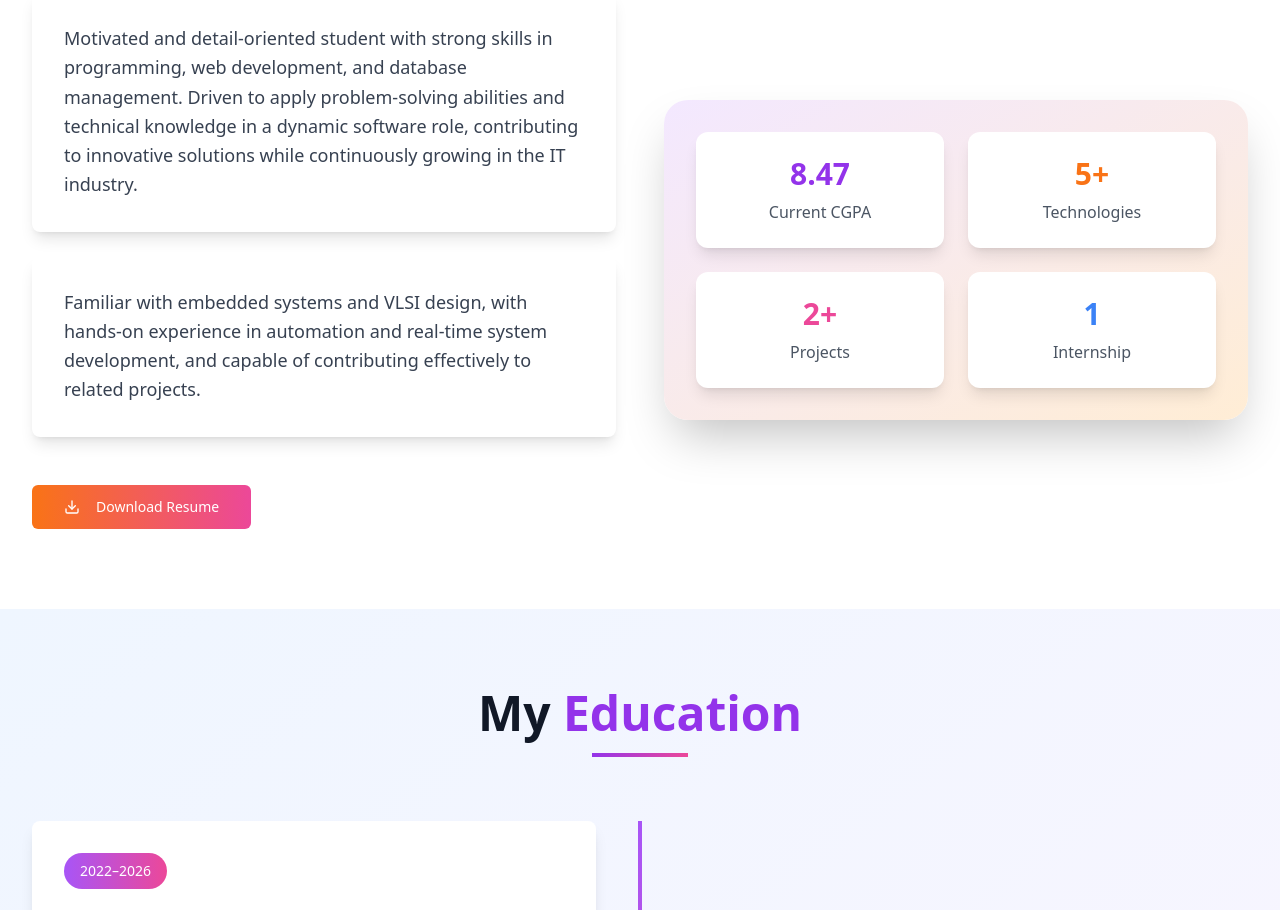
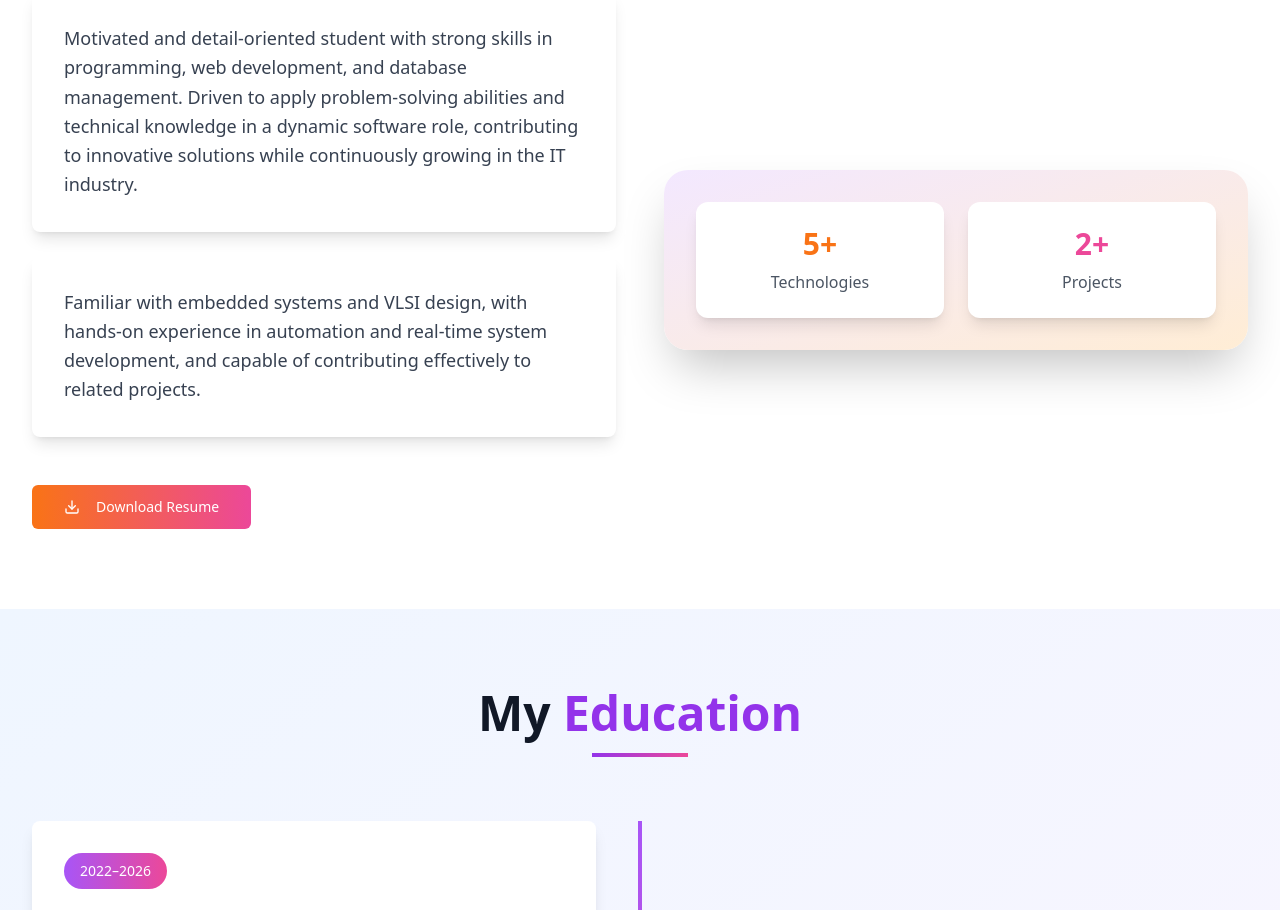
Before and after one commit to Harika936/harikawork, a React (Vite) app: page / in a window 1280 px wide. Shown: the part 1020-1930 px from the top of the page. Built offline with nearby package versions, Linux system fonts and the light colour scheme.

Commit message:
Remove CGPA and Internship details
Removes the CGPA and Internship details from the About section.

```diff
--- a/src/components/About.tsx
+++ b/src/components/About.tsx
@@ -51,20 +51,12 @@ export const About = () => {
             <div className="bg-gradient-to-br from-purple-100 to-orange-100 rounded-3xl p-8 shadow-2xl">
               <div className="grid grid-cols-2 gap-6">
                 <div className="bg-white rounded-xl p-6 text-center shadow-lg">
-                  <div className="text-3xl font-bold text-purple-600 mb-2">8.47</div>
-                  <div className="text-gray-600">Current CGPA</div>
-                </div>
-                <div className="bg-white rounded-xl p-6 text-center shadow-lg">
                   <div className="text-3xl font-bold text-orange-500 mb-2">5+</div>
                   <div className="text-gray-600">Technologies</div>
                 </div>
                 <div className="bg-white rounded-xl p-6 text-center shadow-lg">
                   <div className="text-3xl font-bold text-pink-500 mb-2">2+</div>
                   <div className="text-gray-600">Projects</div>
-                </div>
-                <div className="bg-white rounded-xl p-6 text-center shadow-lg">
-                  <div className="text-3xl font-bold text-blue-500 mb-2">1</div>
-                  <div className="text-gray-600">Internship</div>
                 </div>
               </div>
             </div>
```
